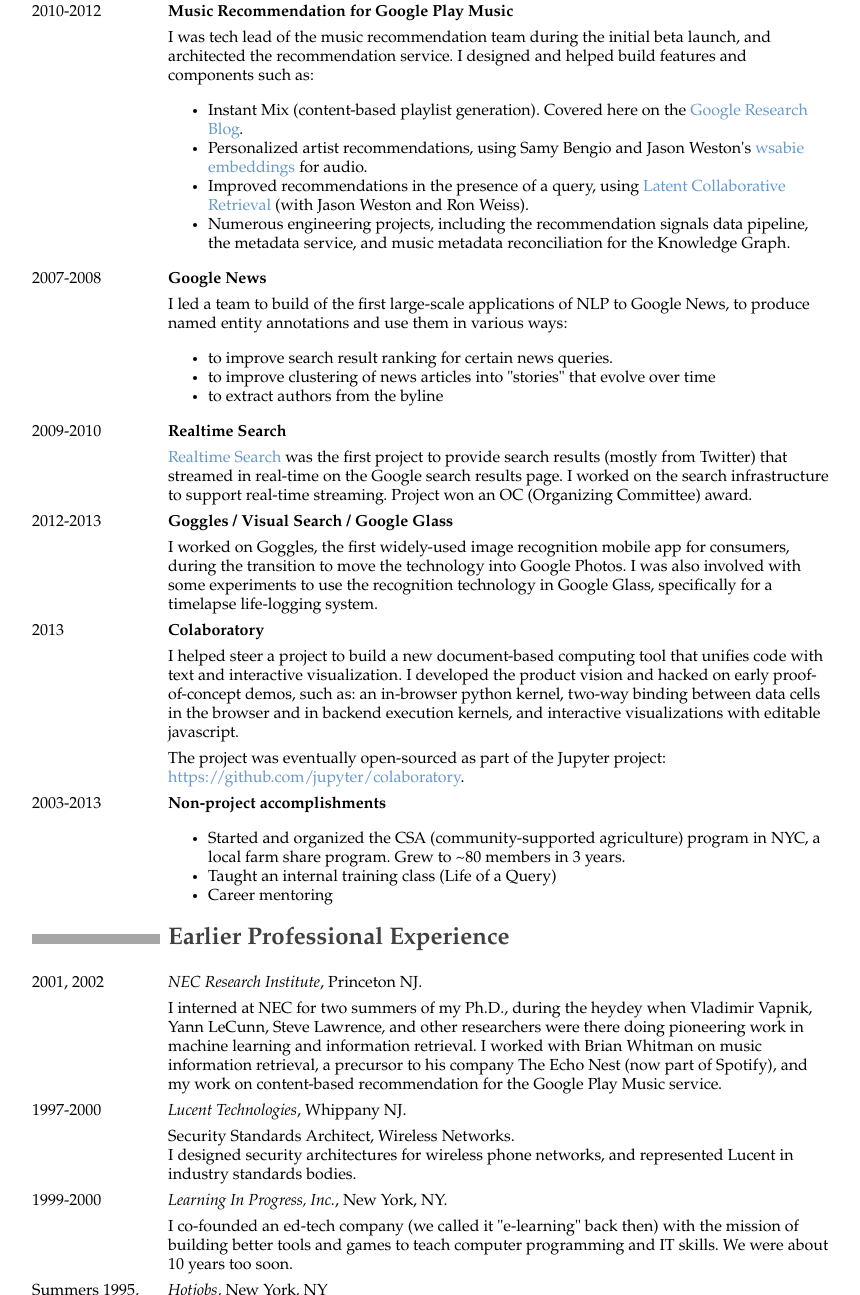
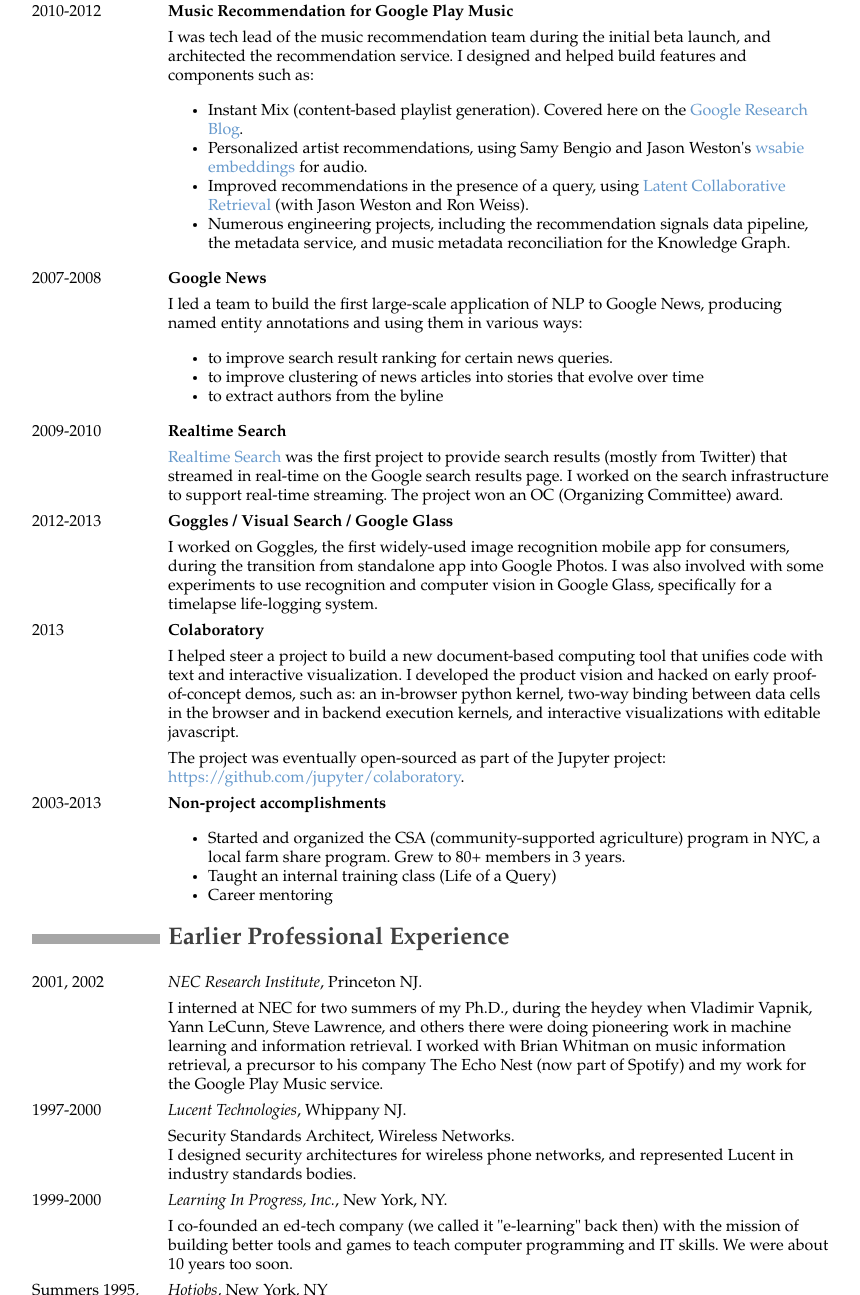
Before and after one commit to adamberenzweig/cv, a plain HTML site: page index.html in a window 1280 px wide. Shown: the part 978-2273 px from the top of the page, without its empty margins (208-1068 px from the left). Drawn offline with Linux system fonts and the light colour scheme.

Commit message:
typos, cleanup

```diff
--- a/index.html
+++ b/index.html
@@ -56,7 +56,7 @@
 <p>Accomplishments:</p>
 <ul>
 <li>Launched an image and video recognition service backed by deep convolutional neural networks running on GPUs.</li>
-<li>Launched a search and indexing service with visual search, auto-tagging, visual clustering, and combined visual/metadata query capabalities.</li>
+<li>Launched a search and indexing service with visual search, auto-tagging, visual clustering, and combined visual/metadata query capabilities.</li>
 <li>Raised a series A, grew from zero to 30 employees and significant revenue.</li>
 <li>Launched <a href="https://itunes.apple.com/app/apple-store/id1005812175?mt=8">Forevery</a>, a consumer photo organization mobile app powered by Clarifai's API.</li>
 </ul>
@@ -80,20 +80,20 @@
 </dd>
 <dt>2007-2008</dt>
 <dd><p><strong>Google News</strong></p>
-<p>I led a team to build of the first large-scale applications of NLP to Google News, to produce named entity annotations and use them in various ways:</p>
+<p>I led a team to build the first large-scale application of NLP to Google News, producing named entity annotations and using them in various ways:</p>
 <ul>
 <li>to improve search result ranking for certain news queries.</li>
-<li>to improve clustering of news articles into &quot;stories&quot; that evolve over time</li>
+<li>to improve clustering of news articles into stories that evolve over time</li>
 <li>to extract authors from the byline</li>
 </ul>
 </dd>
 <dt>2009-2010</dt>
 <dd><p><strong>Realtime Search</strong></p>
-<p><a href="https://en.wikipedia.org/wiki/Google_Real-Time_Search">Realtime Search</a> was the first project to provide search results (mostly from Twitter) that streamed in real-time on the Google search results page. I worked on the search infrastructure to support real-time streaming. Project won an OC (Organizing Committee) award.</p>
+<p><a href="https://en.wikipedia.org/wiki/Google_Real-Time_Search">Realtime Search</a> was the first project to provide search results (mostly from Twitter) that streamed in real-time on the Google search results page. I worked on the search infrastructure to support real-time streaming. The project won an OC (Organizing Committee) award.</p>
 </dd>
 <dt>2012-2013</dt>
 <dd><p><strong>Goggles / Visual Search / Google Glass</strong></p>
-<p>I worked on Goggles, the first widely-used image recognition mobile app for consumers, during the transition to move the technology into Google Photos. I was also involved with some experiments to use the recognition technology in Google Glass, specifically for a timelapse life-logging system.</p>
+<p>I worked on Goggles, the first widely-used image recognition mobile app for consumers, during the transition from standalone app into Google Photos. I was also involved with some experiments to use recognition and computer vision in Google Glass, specifically for a timelapse life-logging system.</p>
 </dd>
 <dt>2013</dt>
 <dd><p><strong>Colaboratory</strong></p>
@@ -103,7 +103,7 @@
 <dt>2003-2013</dt>
 <dd><p><strong>Non-project accomplishments</strong></p>
 <ul>
-<li>Started and organized the CSA (community-supported agriculture) program in NYC, a local farm share program. Grew to ~80 members in 3 years.</li>
+<li>Started and organized the CSA (community-supported agriculture) program in NYC, a local farm share program. Grew to 80+ members in 3 years.</li>
 <li>Taught an internal training class (Life of a Query)</li>
 <li>Career mentoring</li>
 </ul>
@@ -113,7 +113,7 @@
 <dl>
 <dt>2001, 2002</dt>
 <dd><p><em>NEC Research Institute</em>, Princeton NJ.</p>
-<p>I interned at NEC for two summers of my Ph.D., during the heydey when Vladimir Vapnik, Yann LeCunn, Steve Lawrence, and other researchers were there doing pioneering work in machine learning and information retrieval. I worked with Brian Whitman on music information retrieval, a precursor to his company The Echo Nest (now part of Spotify), and my work on content-based recommendation for the Google Play Music service.</p>
+<p>I interned at NEC for two summers of my Ph.D., during the heydey when Vladimir Vapnik, Yann LeCunn, Steve Lawrence, and others there were doing pioneering work in machine learning and information retrieval. I worked with Brian Whitman on music information retrieval, a precursor to his company The Echo Nest (now part of Spotify) and my work for the Google Play Music service.</p>
 </dd>
 <dt>1997-2000</dt>
 <dd><p><em>Lucent Technologies</em>, Whippany NJ.</p>
```
Also changed, not shown: 2 other files.
